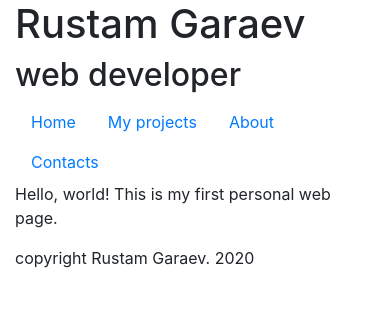
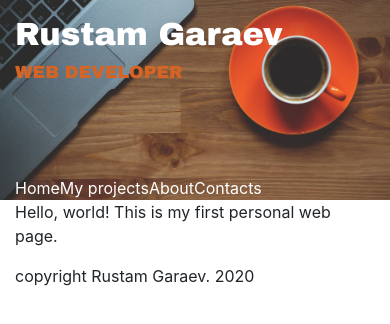
Before and after one commit to ghrust/project0, a plain HTML site: page index.html in a window 390 px wide. Drawn offline with nearby package versions, Linux system fonts and the light colour scheme.

Commit message:
style modified

```diff
--- a/assets/css/style.scss
+++ b/assets/css/style.scss
@@ -1,5 +1,50 @@
 $header_font: 'Archivo Black', sans-serif;
 
-.header__title {
-    color: $header_font;
+.html {
+    font-size: 16px;
 }
+
+@media (max-width:767px) {
+    /*--banner--*/
+    .banner {
+        position: relative;
+        background: url(../images/banner.jpg) center/cover no-repeat;
+        min-height: 200px;
+    }
+
+    /*--Header--*/
+
+    .header__title {
+        font-family: $header_font;
+        font-size: 2rem;
+        color: #fff;
+        padding-top: 1rem;
+    }
+
+    .header__subtitle {
+        font-family: $header_font;
+        font-size: 1.1rem;
+        color: #D66424;
+        text-transform: uppercase;
+    }
+
+
+    /*--Menu--*/
+
+    .nav {
+        position: absolute;
+        bottom:0;
+        display: flex;
+        flex-direction: row;
+        justify-content: space-between;
+    }
+
+    .nav-item {
+
+    }
+
+    .nav-link {
+        color: #fff;
+        padding: 0;
+    }
+}
--- a/index.html
+++ b/index.html
@@ -18,7 +18,7 @@
 
       <div class="container banner">
         <header class="header">
-          <h1 class="header__name">Rustam Garaev</h1>
+          <h1 class="header__title">Rustam Garaev</h1>
           <h2 class="header__subtitle">web developer</h2>
 
           <menu class="menu">
```
Also changed, not shown: assets/css/style.css, 1 other file.
